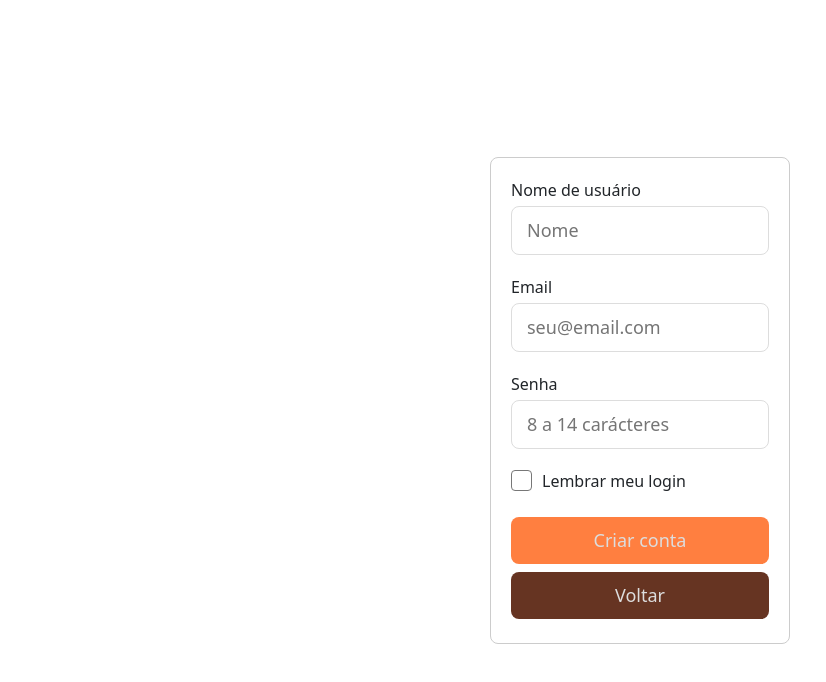
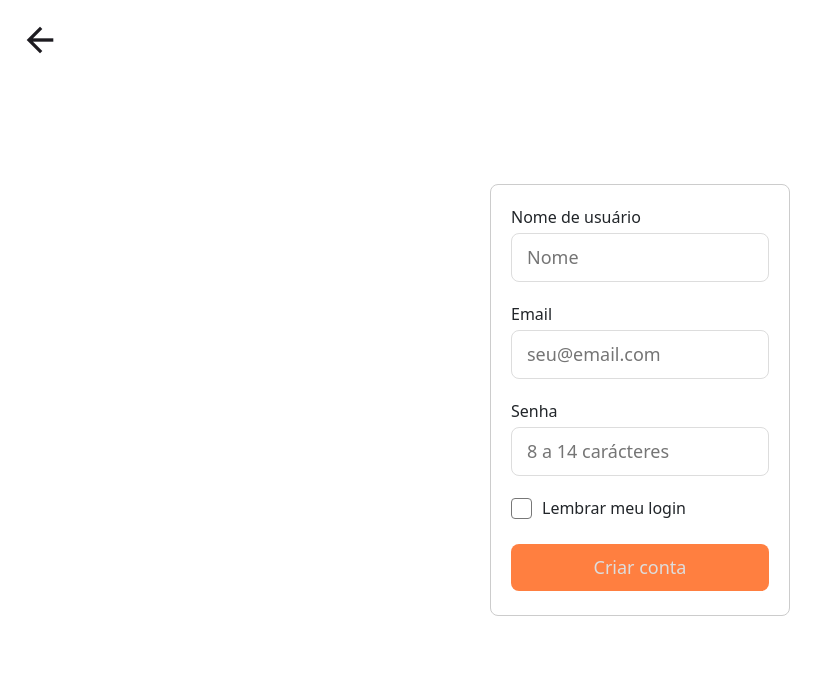
Before and after one commit to RafaelaOMarques/mais-pra-ti_projeto-final_front-end, a React (Vite) app in the folder frontend/frontend-projeto-final/: page /Cadastro in a window 1280 px wide. Shown: the top 682 px of the page, without its empty margins (0-826 px from the left). Built offline with nearby package versions, Linux system fonts and the light colour scheme.

Commit message:
Botão voltar adicionado, segundo o figma

```diff
--- a/frontend/frontend-projeto-final/src/components/Usuario/Acesso.jsx
+++ b/frontend/frontend-projeto-final/src/components/Usuario/Acesso.jsx
@@ -1,4 +1,5 @@
 import React, { useState, useContext } from "react";
+import {useNavigate} from "react-router-dom"
 import { DarkModeContext } from "../../context/DarkModeContext/DarkModeContext";
 import "../../styles/usuario.css";
 
@@ -38,8 +39,10 @@ export default function Acesso() {
     }
   };
 
+  let navegar = useNavigate();
   return (
     <div className={`usuario_div_principal ${isDarkMode ? "dark-mode" : ""}`}>
+      <button id="btVoltar" onClick={()=>{navegar("/");}}></button>
       <form onSubmit={Enviar}>
         <div className="usuario_form_container">
           <label className="dados_usuario">
--- a/frontend/frontend-projeto-final/src/components/Usuario/Cadastro.jsx
+++ b/frontend/frontend-projeto-final/src/components/Usuario/Cadastro.jsx
@@ -1,5 +1,6 @@
 import { useState } from "react";
 import "../../styles/usuario.css";
+import {useNavigate} from "react-router-dom"
 
 export default function Cadastro() {
   const [nome, defNome] = useState(""),
@@ -76,8 +77,11 @@ export default function Cadastro() {
     defSenhaValida(false);
   };
 
+  let navegar = useNavigate();
+
   return (
     <div className="usuario_div_principal">
+      <button id="btVoltar" onClick={()=>{navegar(-1);}}></button>
       <form onSubmit={Enviar}>
         <div>
           <label className="dados_usuario">
@@ -150,15 +154,6 @@ export default function Cadastro() {
             >
               Criar conta
             </button>
-            <button
-              className="botoes_usuario botoes-full"
-              type="button"
-              onClick={() => {
-                window.location.href = "/Acesso";
-              }}
-            >
-              Voltar
-            </button>
           </div>
         </div>
       </form>
--- a/frontend/frontend-projeto-final/src/components/Usuario/Recuperacao.jsx
+++ b/frontend/frontend-projeto-final/src/components/Usuario/Recuperacao.jsx
@@ -1,4 +1,5 @@
 import { useState } from "react";
+import {useNavigate} from "react-router-dom"
 
 export default function Recuperacao() {
   const [email, defEmail] = useState("");
@@ -28,8 +29,11 @@ export default function Recuperacao() {
     }
   };
 
+  let navegar = useNavigate();
+
   return (
     <div className="usuario_div_principal">
+      <button id="btVoltar" onClick={()=>{navegar(-1);}}></button>
       <form onSubmit={Enviar}>
         <div>
           <label className="dados_usuario">
@@ -55,15 +59,6 @@ export default function Recuperacao() {
             >
               Recuperar senha
             </button>
-            <button
-              className="botoes_usuario botoes-full"
-              type="button"
-              onClick={() => {
-                window.location.href = "/Acesso";
-              }}
-            >
-              Voltar
-            </button>
           </div>
         </div>
       </form>
--- a/frontend/frontend-projeto-final/src/styles/usuario.css
+++ b/frontend/frontend-projeto-final/src/styles/usuario.css
@@ -144,3 +144,18 @@ body {
 .link-recuperacao {
   color: var(--primary-main);
 }
+
+#btVoltar{
+  top: 20px;
+  left: 20px;
+  width: 40px;
+  z-index: 10;
+  height: 40px;
+  border: none;
+  position: absolute;
+  background-size: contain;
+  background-position: center;
+  background-repeat: no-repeat;
+  background-color: transparent;
+  background-image: url("../assets/voltar.png");
+}
```
Also changed, not shown: frontend/frontend-projeto-final/src/assets/voltar.png (added).
